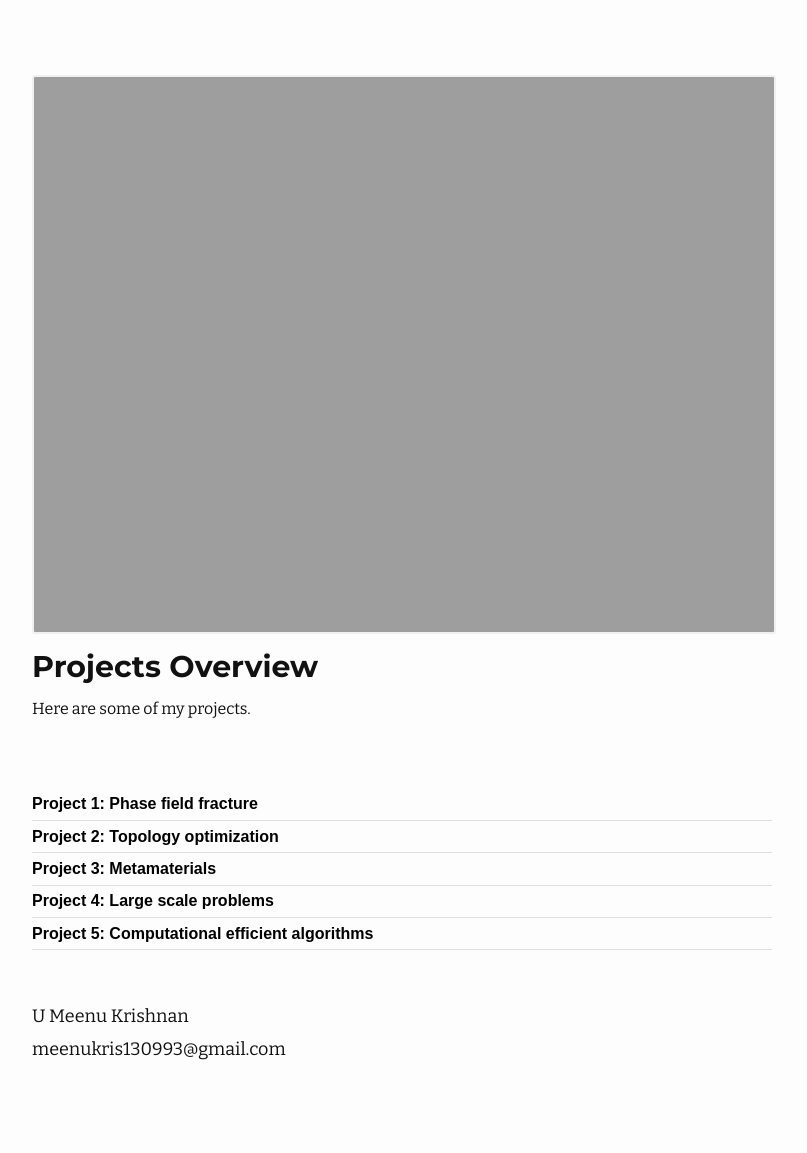
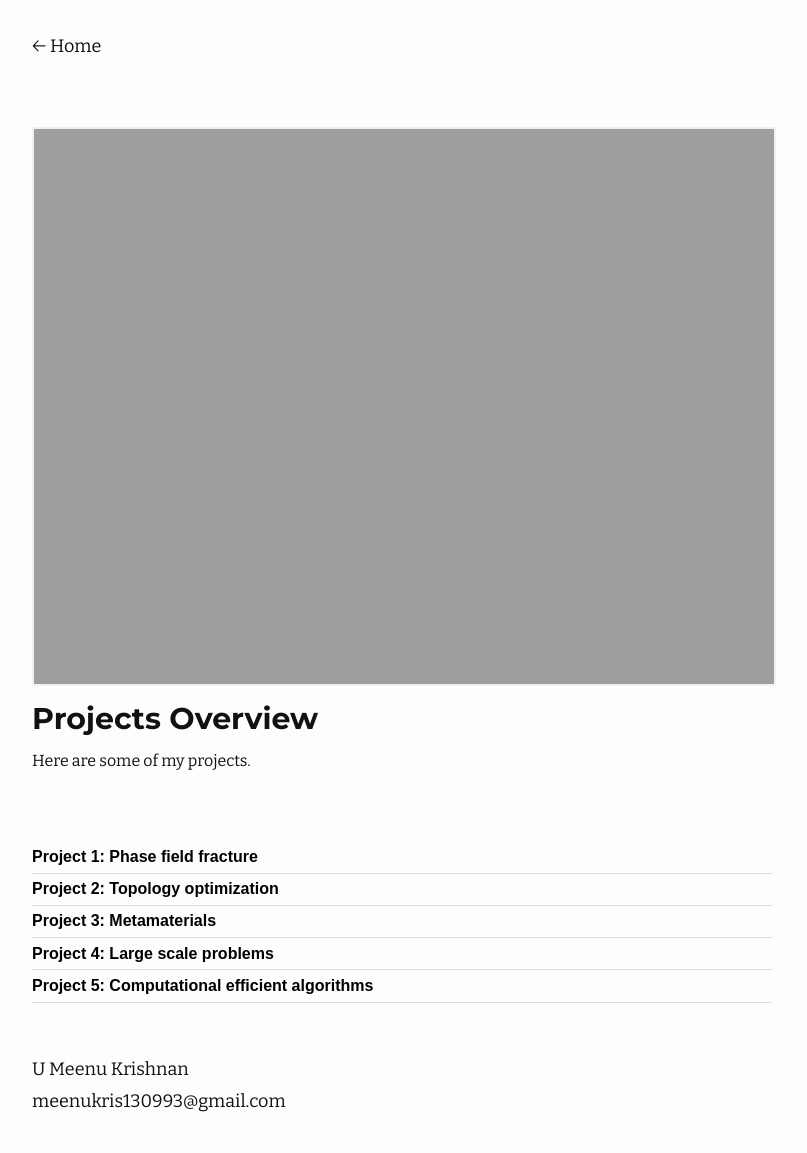
Before and after one commit to umeenukrishnan/umeenukrishnan.github.io, a Jekyll site: the page built from projects.md, in a window 1280 px wide. Shown: the whole page, without its empty margins (238-1045 px from the left). Built offline with Jekyll 4.4.1, drawn with Linux system fonts in a browser that asks for light colours; before the commit the page ends 1100 px from its top, so only the background shows below that.

Commit message:
Update project.html

```diff
--- a/_layouts/project.html
+++ b/_layouts/project.html
@@ -5,6 +5,9 @@ layout: default
     <head>
         <title>{{ site.title }}</title>
     </head>
+    <div class="post-back">
+    <a class="black-link" href="{{ site.url | relative_url }}"> ← {{ site.moving.back_to }} </a>
+  </div>
     <!-- ------------------------------------------------------------------- -->
     <div class="hero">
         <div class="flexbox_container_two_col flexbox_container_flip primary_container" style="padding-top: 30px;padding-bottom: 30px;">
```
